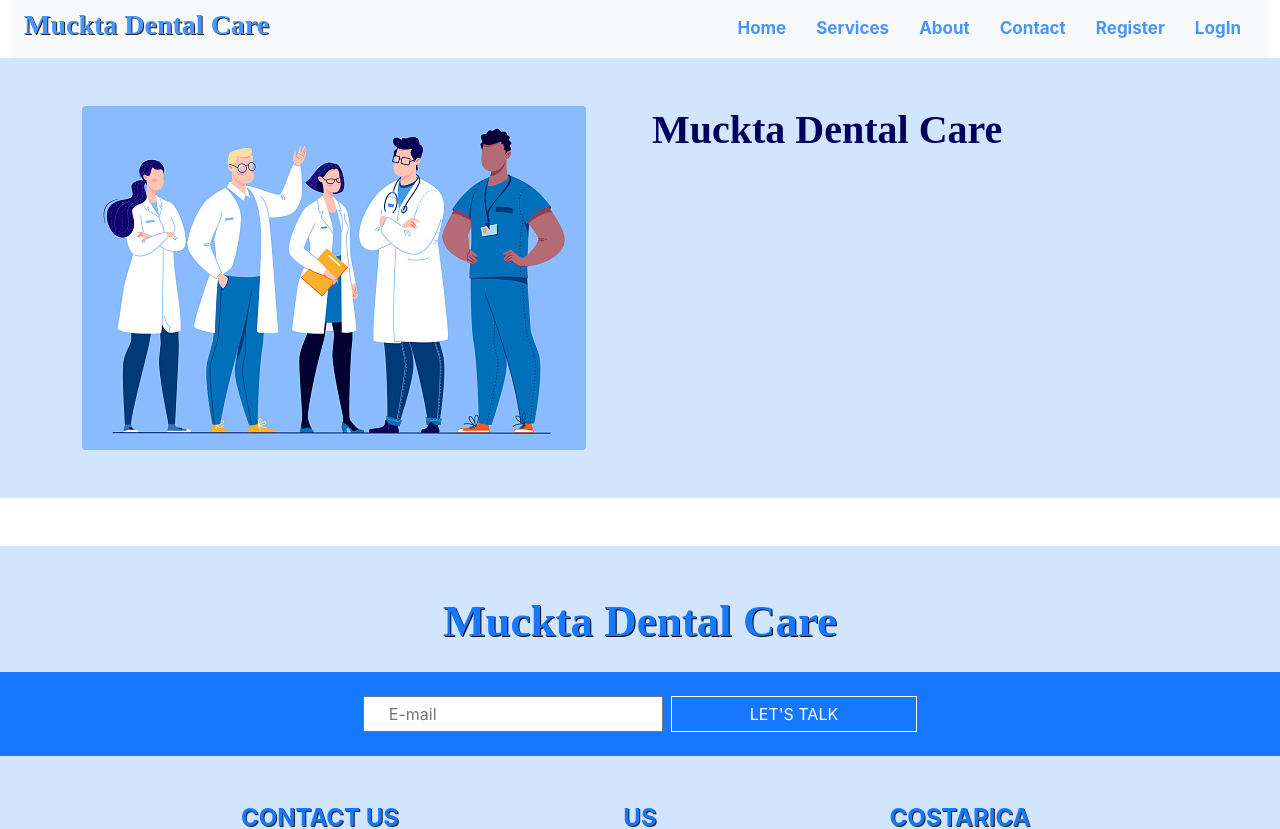
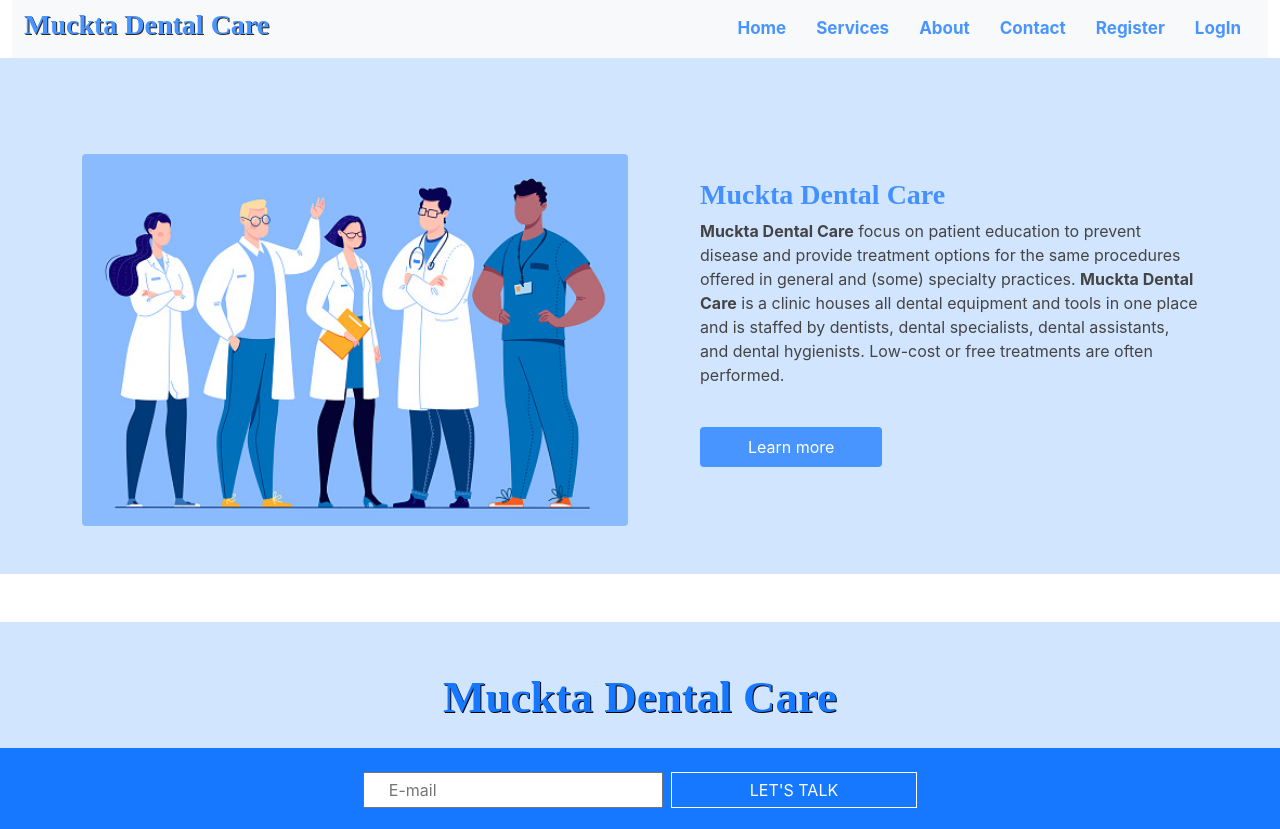
Before and after one commit to developer-shourav/Mukta-dantal-care, a React (Create React App) app: page / in a window 1280 px wide. Shown: the top 829 px of the page. Built offline with nearby package versions, Linux system fonts and the light colour scheme; a web font is replaced by a local one.

Commit message:
banner added

```diff
--- a/src/components/Header/Header.css
+++ b/src/components/Header/Header.css
@@ -34,6 +34,17 @@
 .site-name{
     font-family: 'Fondamento', cursive;
     font-weight: 900;
-    color:rgb(0, 0, 92);
+    color:#4391ff;
 
 }
+
+
+.site-discription{
+    color: #444444;
+}
+
+.primery-btn{
+    border:none;
+    color: white;
+    background-color: #4995ff;
+}
--- a/src/components/Home/Home.js
+++ b/src/components/Home/Home.js
@@ -5,13 +5,16 @@ const Home = () => {
     return (
         <div className= 'banner-container py-5 '>
             <div className="container">
-                <div className="row ">
+                <div className="row mt-lg-5 ">
                     <div className="col-lg-6 col-12">
-                        <img className = 'rounded' src="./banner.jpg" alt="web-banner" />
+                        <img className = 'rounded w-100 ' src="./banner.jpg" alt="web-banner" />
                     </div>
 
                     <div className="col-lg-6 col-12">
-                        <h1 className = "site-name">Muckta Dental Care</h1>
+                        <h3 className = "site-name ms-lg-5 mt-4">Muckta Dental Care</h3>
+                        <p className="ms-lg-5 site-discription"> <strong>Muckta Dental Care</strong> focus on patient education to prevent disease and provide treatment options for the same procedures offered in general and (some) specialty practices.   <strong> Muckta Dental Care</strong> is a clinic houses all dental equipment and tools in one place and is staffed by dentists, dental specialists, dental assistants, and dental hygienists. Low-cost or free treatments are often performed. </p>
+                        <br />
+                        <button className= "ms-lg-5 px-lg-5 py-lg-2 px-4 py-2 primery-btn rounded ">Learn more</button>
                     </div>
 
                 </div>
```
